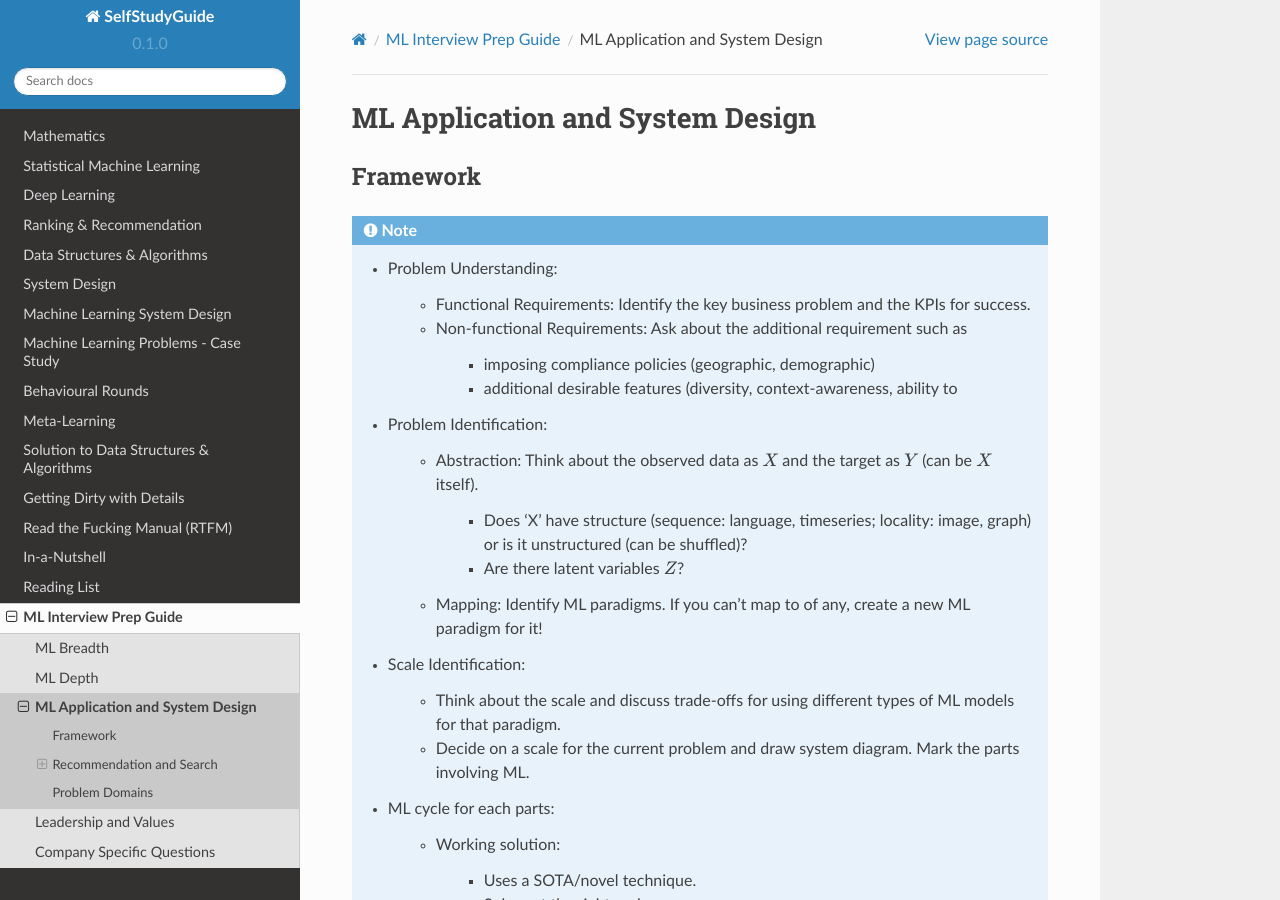
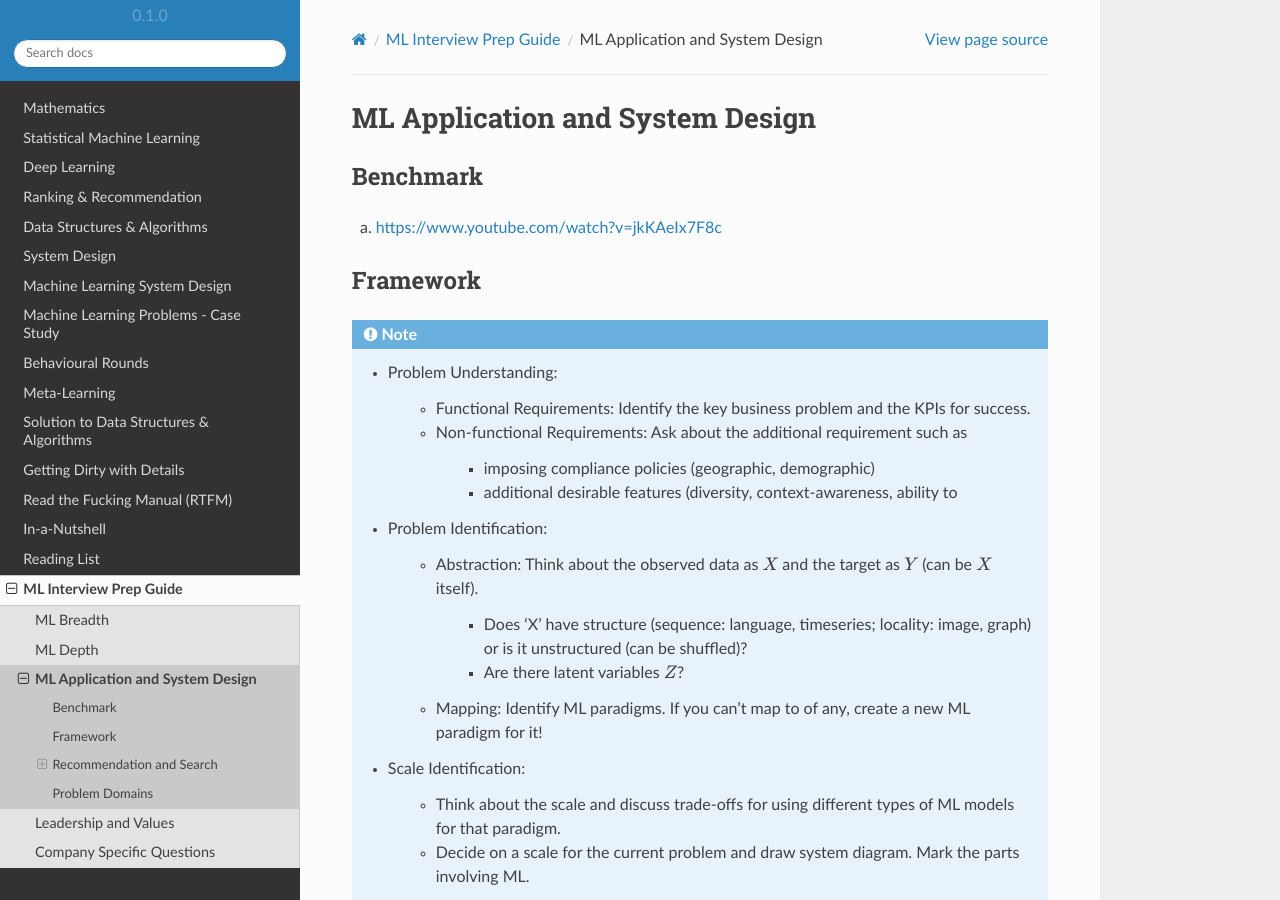
Before and after one commit to uselesstechjunks/leetcode, a Sphinx documentation site: the page built from docs/source/interviews/design.rst, in a window 1280 px wide and 900 px high. Built offline with Sphinx 7.4.7 and the Read the Docs theme 2.0.0, drawn with Linux system fonts in a browser that asks for light colours.

Commit message:
Update design.rst

```diff
--- a/docs/source/interviews/design.rst
+++ b/docs/source/interviews/design.rst
@@ -1,6 +1,11 @@
 #######################################################################
 ML Application and System Design
 #######################################################################
+********************************************************************************
+Benchmark
+********************************************************************************
+(a) https://www.youtube.com/watch?v=jkKAeIx7F8c
+
 ********************************************************************************
 Framework
 ********************************************************************************
```
